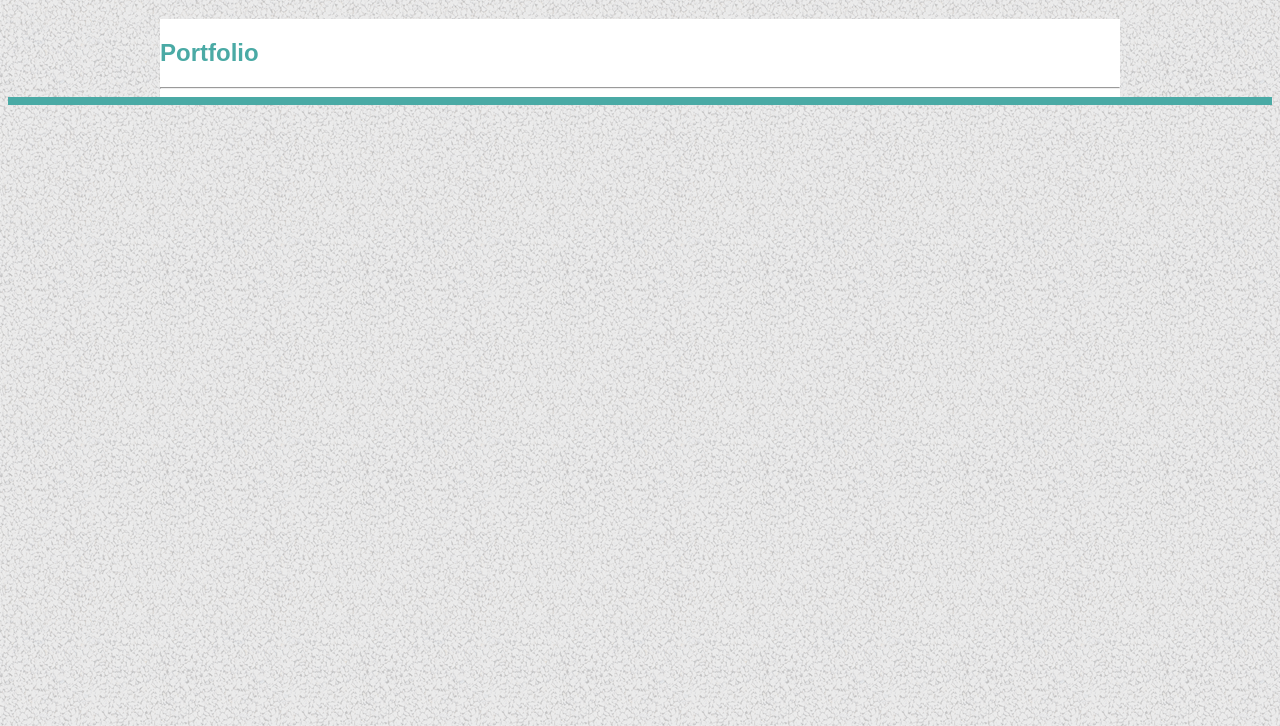
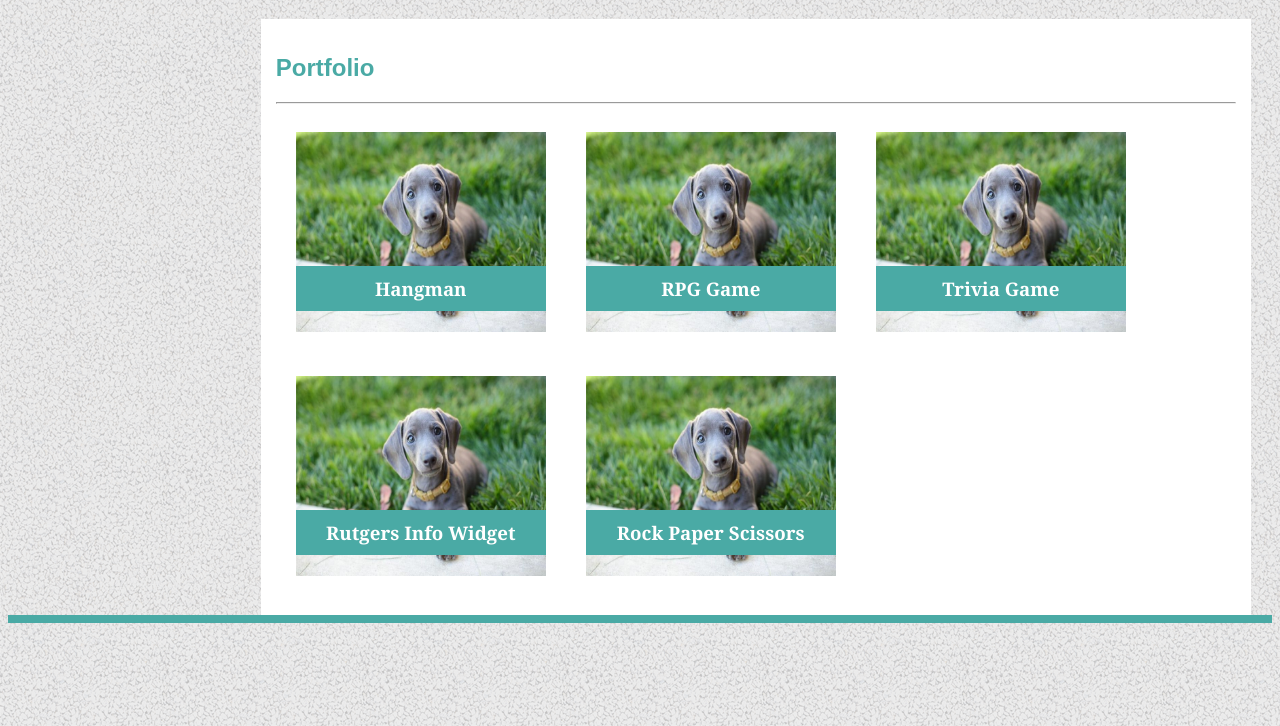
Before and after one commit to lbeagleeyes/Basic-Portfolio, a plain HTML site: page portfolio.html in a window 1280 px wide. Shown: the part 74-800 px from the top of the page. Drawn offline with Linux system fonts and the light colour scheme.

Commit message:
Adding portfolio image placeholders

```diff
--- a/assets/css/style.css
+++ b/assets/css/style.css
@@ -33,6 +33,7 @@ h2{
 }
 
 body {
+    height: 99%;
     color: #777777;
     background-color: #ffffff;
     border-color: #cccccc;
@@ -40,12 +41,13 @@ body {
     background-image: url("../images/gravel.png");
     display: flex;
     flex-direction: column;
+    overflow: auto;
 }
 
 .content {
+    padding: 15px;
     flex: 1 0 auto;
-  }
-
+}
 
 #bio-image {
     float: left;
@@ -55,23 +57,55 @@ body {
 
 section {
     width: 960px;
-    align-self: center;
     background-color: #ffffff;
     overflow: auto;
+    margin-left: 20%;
+    margin-right: 20%;
 }
+
+.projects {
+    display: flex;
+    flex-direction: row;
+    flex-flow: row wrap;
+    justify-content: stretch;
+}
+
+.project {
+    margin: 20px;
+    float: left;
+    overflow: auto;
+    position: relative;
+}
+
+h3{
+    background-color: #4aaaa5;
+    color: #ffffff;
+    text-align: center;
+    font-family: Georgia, 'Times New Roman', Times, serif;
+    padding: 10px;
+}
+
+.project-name {
+    z-index: 1;
+    position: absolute;
+    bottom: 3%;
+    width: 100%;
+}
+
 
 footer {
     border-top: 8px solid #4aaaa5;
     background-color: #ffffff;
-    float: left;
     flex-shrink: 0;
 }
 
 input{
-    widows: 960px;
+    width: 90%
 }
+
 
 .button{
     background-color: #4aaaa5;
     color: #ffffff;
+    width: 10%;
 }
--- a/portfolio.html
+++ b/portfolio.html
@@ -21,6 +21,45 @@
         <section class="content">
             <h2>Portfolio</h2>
             <hr/>
+
+            <div class="projects">
+
+                <div class="project">
+                    <img src="assets/images/blue-dachshund.jpg" width="250" height="200" alt="Project 1" />
+                    <div class= "project-name">
+                        <h3>Hangman</h3>
+                    </div>
+                </div>
+
+                <div class="project">
+                    <img src="assets/images/blue-dachshund.jpg" width="250" height="200" alt="Project 2" />
+                    <div class= "project-name">
+                        <h3>RPG Game</h3>
+                    </div>
+                </div>
+
+                <div class="project">
+                    <img src="assets/images/blue-dachshund.jpg" width="250" height="200" alt="Project 3" />
+                    <div class= "project-name">
+                        <h3>Trivia Game</h3>
+                    </div>
+                </div>
+
+                <div class="project">
+                    <img src="assets/images/blue-dachshund.jpg"  width="250" height="200" alt="Project 4" />
+                    <div class= "project-name">
+                        <h3>Rutgers Info Widget</h3>
+                    </div>
+                </div>
+
+                <div class="project">
+                    <img src="assets/images/blue-dachshund.jpg" width="250" height="200" alt="Project 5" />
+                    <div class= "project-name">
+                        <h3>Rock Paper Scissors</h3>
+                    </div>
+                </div>
+            </section>
+
         </section>
         <footer>
 
```
Also changed, not shown: contact.html (+6 -5 lines).
